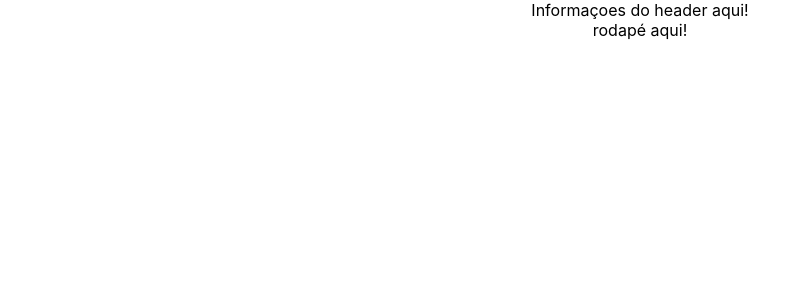
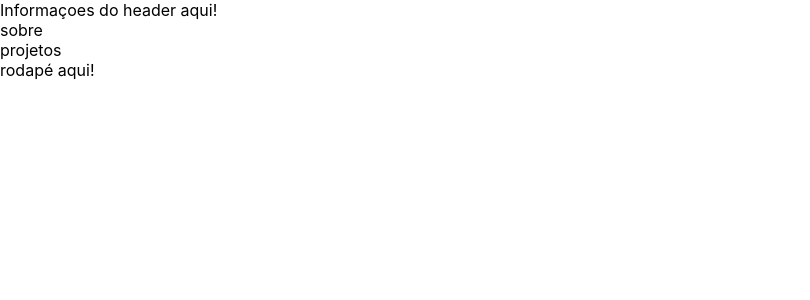
Before and after one commit to GustavoSFer/gustavo-portfolio, a React (Create React App) app: page / in a window 1280 px wide. Shown: the top 300 px of the page, without its empty margins (0-810 px from the left). Built offline with nearby package versions, Linux system fonts and the light colour scheme.

Commit message:
arrumando versao do react e as rotas

```diff
--- a/package.json
+++ b/package.json
@@ -8,6 +8,7 @@
     "@testing-library/user-event": "^12.8.3",
     "react": "^17.0.2",
     "react-dom": "^17.0.2",
+    "react-router-dom": "^6.1.0",
     "react-scripts": "4.0.3",
     "web-vitals": "^1.1.2"
   },
--- a/src/App.js
+++ b/src/App.js
@@ -1,13 +1,16 @@
-import Header from './pages/Header';
+import { Routes ,Route } from 'react-router-dom';
 import './App.css';
-import Footer from './pages/Footer';
+import Portfolio from './pages/Portfolio';
+import Sobre from './pages/Sobre';
+import Projects from './pages/Projects';
 
 function App() {
   return (
-    <div className="App">
-      <Header />
-      <Footer />
-    </div>
+    <Routes>
+      <Route exact path="/" element={ <Portfolio /> } />
+      <Route path="/Sobre" element={ <Sobre /> } />
+      <Route path="Projects" element={ <Projects /> } />
+    </Routes>
   );
 }
 
--- a/src/index.js
+++ b/src/index.js
@@ -3,10 +3,13 @@ import ReactDOM from 'react-dom';
 import './index.css';
 import App from './App';
 import reportWebVitals from './reportWebVitals';
+import { BrowserRouter } from 'react-router-dom';
 
 ReactDOM.render(
   <React.StrictMode>
-    <App />
+    <BrowserRouter>
+      <App />
+    </BrowserRouter>
   </React.StrictMode>,
   document.getElementById('root')
 );
--- /dev/null
+++ b/src/pages/Portfolio.jsx
@@ -0,0 +1,20 @@
+import React from 'react';
+import Header from '../Components/Header';
+import Footer from '../Components/Footer';
+import Sobre from './Sobre';
+import Projects from './Projects';
+
+class Portfolio extends React.Component {
+  render() {
+    return (
+      <div>
+        <Header />
+        <Sobre />
+        <Projects />
+        <Footer />
+      </div>
+    );
+  }
+}
+
+export default Portfolio;
```
Also changed, not shown: src/Components/Footer.jsx (renamed from src/pages/Footer.jsx), src/Components/Header.jsx (renamed from src/pages/Header.jsx), 1 other file (tests, documents, lock files or other folders).
